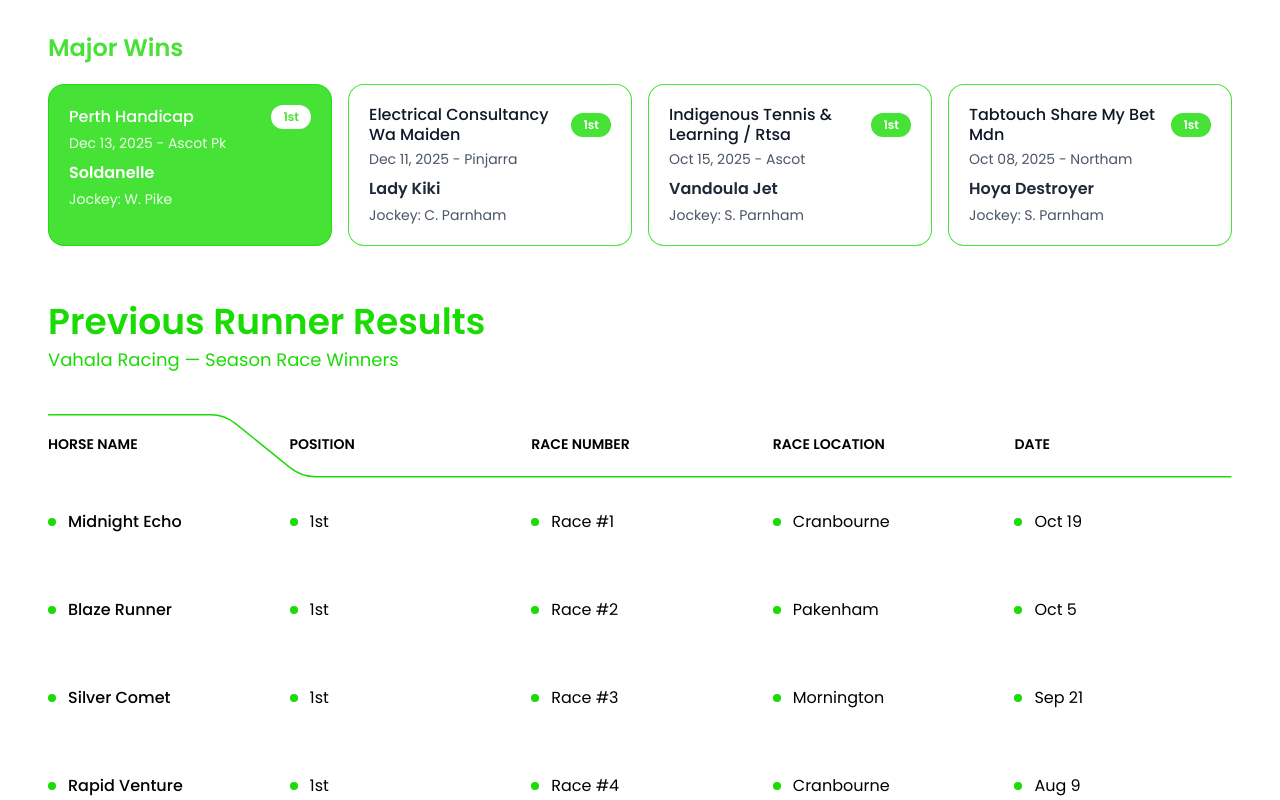
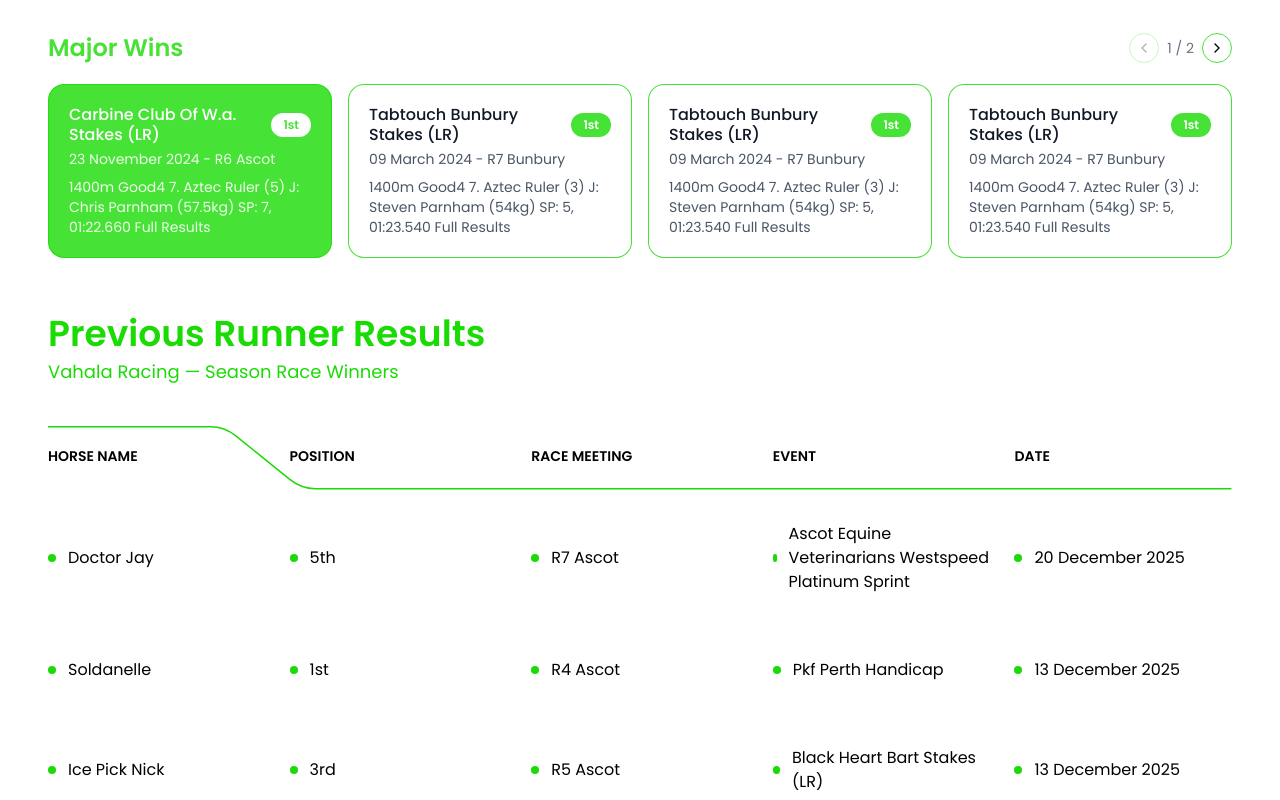
Before and after one commit to nexlebot/Valhala-Racing, a Next.js app: page /results in a window 1280 px wide. Shown: the part 460-1260 px from the top of the page. Built offline with nearby package versions, Linux system fonts and the light colour scheme.

Commit message:
dynamic_racing results

```diff
--- a/app/_components/WinsCard.tsx
+++ b/app/_components/WinsCard.tsx
@@ -1,78 +1,59 @@
-import React from 'react';
+'use client';
 
-interface WinCard {
-    id: number;
-    raceName: string;
-    date: string;
-    location: string;
-    horseName: string;
-    jockeyName: string;
-}
+import React, { useState } from 'react';
+import { ChevronLeft, ChevronRight } from 'lucide-react';
+import { MajorWin } from '../../lib/getTrainerRaces';
 
-const MajorWins: React.FC = () => {
-    const wins: WinCard[] = [
-        {
-            id: 1,
-            raceName: "Perth Handicap",
-            date: "Dec 13, 2025",
-            location: "Ascot Pk",
-            horseName: "Soldanelle",
-            jockeyName: "Jockey: W. Pike"
-        },
-        {
-            id: 2,
-            raceName: "Electrical Consultancy Wa Maiden",
-            date: "Dec 11, 2025",
-            location: "Pinjarra",
-            horseName: "Lady Kiki",
-            jockeyName: "Jockey: C. Parnham"
-        },
-        {
-            id: 3,
-            raceName: "Indigenous Tennis & Learning / Rtsa",
-            date: "Oct 15, 2025",
-            location: "Ascot",
-            horseName: "Vandoula Jet",
-            jockeyName: "Jockey: S. Parnham"
-        },
-        {
-            id: 4,
-            raceName: "Tabtouch Share My Bet Mdn",
-            date: "Oct 08, 2025",
-            location: "Northam",
-            horseName: "Hoya Destroyer",
-            jockeyName: "Jockey: S. Parnham"
-        }
-    ];
+const PAGE_SIZE = 4;
 
+const MajorWins: React.FC<{ wins: MajorWin[] }> = ({ wins }) => {
+    const [page, setPage] = useState(0);
+    const totalPages = Math.ceil(wins.length / PAGE_SIZE);
+    const visible = wins.slice(page * PAGE_SIZE, page * PAGE_SIZE + PAGE_SIZE);
 
     return (
         <div className="w-full mt-6 lg:mt-0">
-            <div className="flex items-center gap-3 mb-5">
+            <div className="flex items-center justify-between mb-5">
                 <h1 className="text-2xl font-semibold" style={{ color: '#1ADB04CC' }}>
                     Major Wins
                 </h1>
+                {totalPages > 1 && (
+                    <div className="flex items-center gap-2">
+                        <button
+                            onClick={() => setPage(p => p - 1)}
+                            disabled={page === 0}
+                            className="p-1.5 rounded-full border transition-colors disabled:opacity-30 disabled:cursor-not-allowed hover:bg-gray-100"
+                            style={{ borderColor: '#1ADB04CC' }}
+                        >
+                            <ChevronLeft className="w-4 h-4" />
+                        </button>
+                        <span className="text-sm text-gray-500">{page + 1} / {totalPages}</span>
+                        <button
+                            onClick={() => setPage(p => p + 1)}
+                            disabled={page === totalPages - 1}
+                            className="p-1.5 rounded-full border transition-colors disabled:opacity-30 disabled:cursor-not-allowed hover:bg-gray-100"
+                            style={{ borderColor: '#1ADB04CC' }}
+                        >
+                            <ChevronRight className="w-4 h-4" />
+                        </button>
+                    </div>
+                )}
             </div>
 
             <div className="grid grid-cols-1 md:grid-cols-2 lg:grid-cols-4 gap-4">
-                {wins.map((win, index) => (
+                {visible.map((win, index) => (
                     <div
-                        key={win.id}
+                        key={page * PAGE_SIZE + index}
                         className="relative rounded-2xl p-5 border transition-all duration-300 hover:shadow-lg"
                         style={{
                             backgroundColor: index === 0 ? '#1ADB04CC' : '#FFFFFF',
                             borderColor: '#1ADB04CC'
                         }}
                     >
-                        <div className='flex  justify-between items-center'>
-
-
-                            {/* Race Name */}
-                            <h3 className={`text-base font-medium  leading-tight ${index === 0 ? 'text-white' : 'text-gray-900'}`}>
-                                {win.raceName}
+                        <div className='flex justify-between items-center'>
+                            <h3 className={`text-base font-medium leading-tight ${index === 0 ? 'text-white' : 'text-gray-900'}`}>
+                                {win.event_name}
                             </h3>
-
-                            {/* Badge */}
                             <div className="inline-flex items-center justify-center">
                                 <span
                                     className="text-xs font-semibold px-3 py-1 rounded-full"
@@ -81,24 +62,15 @@ const MajorWins: React.FC = () => {
                                         color: index === 0 ? '#1ADB04CC' : 'white'
                                     }}
                                 >
-                                    1st
+                                    {win.position}
                                 </span>
                             </div>
                         </div>
-
-                        {/* Date and Location */}
                         <p className={`text-sm mt-1 mb-2 ${index === 0 ? 'text-white/90' : 'text-gray-600'}`}>
-                            {win.date} - {win.location}
+                            {win.date} - {win.meeting}
                         </p>
-
-                        {/* Horse Name */}
-                        <p className={`text-base font-semibold mb-1 ${index === 0 ? 'text-white' : 'text-gray-800'}`}>
-                            {win.horseName}
-                        </p>
-
-                        {/* Jockey Name */}
                         <p className={`text-sm ${index === 0 ? 'text-white/90' : 'text-gray-600'}`}>
-                            {win.jockeyName}
+                            {win.race_info}
                         </p>
                     </div>
                 ))}
--- a/app/results/page.tsx
+++ b/app/results/page.tsx
@@ -4,120 +4,56 @@ import Navbar from '../_components/navbar'
 import WinsCard from '../_components/WinsCard'
 import UpComingRaceListView, { Column } from '../_components/homePageSpecificSections/upComingRaceListView'
 import UpcomingRacesMobile from '../_components/UpcomingRacesMobile'
+import { getMajorWins, getPreviousRunners } from '../../lib/getTrainerRaces'
 
-const raceDataMobile = [
-    {
-        "name": "Thunder Blaze",
-        "race": "Race #12",
-        "location": "Melbourne Racecourse, Australia",
-        "date": "October 18, 2025"
-    },
-    {
-        "name": "Golden Stride",
-        "race": "Race #7",
-        "location": "Sydney Park Arena, Australia",
-        "date": "October 20, 2025"
-    },
-    {
-        "name": "Midnight Charger",
-        "race": "Race #3",
-        "location": "Adelaide Downs, Australia",
-        "date": "October 28, 2025"
-    },
-    {
-        "name": "Silver Arrow",
-        "race": "Race #9",
-        "location": "Brisbane Grand Track, Australia",
-        "date": "November 2, 2025"
-    }
-]
-const raceDataDesktop = [
-    {
-        "horseName": "Midnight Echo",
-        "position": "1st",
-        "raceNumber": "Race #1",
-        "location": "Cranbourne",
-        "date": "Oct 19"
-    },
-    {
-        "horseName": "Blaze Runner",
-        "position": "1st",
-        "raceNumber": "Race #2",
-        "location": "Pakenham",
-        "date": "Oct 5"
-    },
-    {
-        "horseName": "Silver Comet",
-        "position": "1st",
-        "raceNumber": "Race #3",
-        "location": "Mornington",
-        "date": "Sep 21"
-    },
-    {
-        "horseName": "Rapid Venture",
-        "position": "1st",
-        "raceNumber": "Race #4",
-        "location": "Cranbourne",
-        "date": "Aug 9"
-    },
-    {
-        "horseName": "Silver Comet",
-        "position": "1st",
-        "raceNumber": "Race #5",
-        "location": "Bendigo",
-        "date": "Jul 15"
-    },
-    {
-        "horseName": "Night Commander",
-        "position": "1st",
-        "raceNumber": "Race #6",
-        "location": "Ballarat",
-        "date": "Jun 7"
-    },
-    {
-        "horseName": "Flashpoint",
-        "position": "1st",
-        "raceNumber": "Race #7",
-        "location": "Sandown",
-        "date": "May 18"
-    }
-]
 const columns: Column[] = [
-    { key: "horseName", label: "Horse Name", grow: 1 },
+    { key: "horse_name", label: "Horse Name", grow: 1 },
     { key: "position", label: "Position", grow: 1 },
-    { key: "raceNumber", label: "Race Number", grow: 1 },
-    { key: "location", label: "Race Location", grow: 1 },
+    { key: "meeting", label: "Race Meeting", grow: 1 },
+    { key: "event_name", label: "Event", grow: 1 },
     { key: "date", label: "Date", grow: 1, align: "left" },
 ];
 
+const page = async () => {
+    const [majorWins, previousRunners] = await Promise.all([getMajorWins(), getPreviousRunners()]);
 
-
-const page = () => {
     return (
         <div className='mx-6 lg:mx-12'>
             <Navbar hasBackgroundImage={false} />
 
-            <PageIntro mainHeading='Winner Result' intro='Honoring race champions who earned glory through power, speed, and unforgettable victories.' blocks={[
+            <PageIntro
+                mainHeading='Winner Result'
+                intro='Honoring race champions who earned glory through power, speed, and unforgettable victories.'
+                blocks={[
                     {
                         heading: 'Where Legends Cross the Finish Line',
                         subHeading: 'Honoring the champions who defined victory.',
                         paragraphs: [
-
                             "Step into a world where greatness is not just achieved — it is earned through fearless spirit, relentless speed, and the desire to conquer the track. Witness champions who outran the odds, mastered every stride, and turned split-seconds into unforgettable history. Explore official race stats, winning times, and extraordinary performances that shaped legendary finishes. From the thunder of hooves to the roar of the crowd, every moment reflects pride, honor, and glory. Celebrate the finest racehorses, the brilliance of skilled jockeys, and the victories that will forever stand tall in the world of horse racing."
                         ]
                     },
-            ]} />
+                ]}
+            />
 
-            <WinsCard />
+            <WinsCard wins={majorWins} />
+
             <div className='hidden lg:block'>
-                <UpComingRaceListView items={raceDataDesktop} header={{
+                <UpComingRaceListView
+                    items={previousRunners as Record<string, unknown>[]}
+                    header={{
                         title: "Previous Runner Results",
                         subHeading: "Vahala Racing — Season Race Winners"
-                }} columns={columns} />
-
+                    }}
+                    columns={columns}
+                />
             </div>
             <div className='my-6 lg:my-0 lg:hidden'>
-                <UpcomingRacesMobile items={raceDataMobile} />
+                <UpcomingRacesMobile items={previousRunners.map(r => ({
+                    name: r.horse_name,
+                    race: r.meeting,
+                    location: r.event_name,
+                    date: r.date,
+                }))} />
             </div>
         </div>
     )
--- a/app/upcoming-races/page.tsx
+++ b/app/upcoming-races/page.tsx
@@ -5,43 +5,23 @@ import UpComingRaceListView, { Column } from '../_components/homePageSpecificSec
 import UpcomingRacesMobile from '../_components/UpcomingRacesMobile'
 import { IoLocationSharp } from 'react-icons/io5'
 import { FaCalendarAlt } from "react-icons/fa";
-
-const raceData = [
-    {
-        "name": "Thunder Blaze",
-        "race": "Race #12",
-        "location": "Melbourne Racecourse, Australia",
-        "date": "October 18, 2025"
-    },
-    {
-        "name": "Golden Stride",
-        "race": "Race #7",
-        "location": "Sydney Park Arena, Australia",
-        "date": "October 20, 2025"
-    },
-    {
-        "name": "Midnight Charger",
-        "race": "Race #3",
-        "location": "Adelaide Downs, Australia",
-        "date": "October 28, 2025"
-    },
-    {
-        "name": "Silver Arrow",
-        "race": "Race #9",
-        "location": "Brisbane Grand Track, Australia",
-        "date": "November 2, 2025"
-    }
-]
-
+import { getUpcomingRaces } from '../../lib/getTrainerRaces';
 
 const columns: Column[] = [
-    { key: "name", label: "Horse Name", width: "flex-[0_0_300px]" },
-    { key: "race", label: "Race Number", width: "flex-[0_0_260px]" },
-    { key: "location", label: "Race Position", width: "flex-[0_0_400px]" },
+    { key: "horse_name", label: "Horse Name", width: "flex-[0_0_300px]" },
+    { key: "race_number", label: "Race Number", width: "flex-[0_0_260px]" },
+    { key: "race_details", label: "Race Position", width: "flex-[0_0_400px]" },
     { key: "date", label: "Date", width: "flex-[0_0_200px]", align: "left" },
 ];
 
-const page = () => {
+const page = async () => {
+    const races = await getUpcomingRaces();
+    const raceData = races.map(r => ({
+        horse_name: r.horse_name,
+        race_number: `Race #${r.race_number}`,
+        race_details: r.track,
+        date: r.date,
+    }));
     return (
         <div className=''>
             <Navbar />
@@ -60,7 +40,7 @@ const page = () => {
                 }
             ]} />
             <div className="mx-6 lg:mx-12 hidden lg:block ">
-                <UpComingRaceListView items={raceData} header={{
+                <UpComingRaceListView items={raceData as Record<string, unknown>[]} header={{
                     title: "Upcoming Races",
                     subtitle:
                         "Stay ahead of the action — explore the latest horse racing events happening soon across Australia.",
@@ -69,7 +49,7 @@ const page = () => {
                 />
             </div>
             <div className='mx-6 my-6 lg:mx-12 lg:hidden'>
-                <UpcomingRacesMobile items={raceData} />
+                <UpcomingRacesMobile items={raceData.map(r => ({ name: r.horse_name, race: r.race_number, location: r.race_details as string, date: r.date }))} />
             </div>
         </div>
     )
--- /dev/null
+++ b/lib/getTrainerRaces.ts
@@ -0,0 +1,58 @@
+import fs from 'fs';
+import path from 'path';
+
+export type UpcomingRace = {
+    horse_name: string;
+    race_number: string;
+    race_details: string;
+    track: string;
+    date: string;
+};
+
+export type MajorWin = {
+    position: string;
+    date: string;
+    meeting: string;
+    event_name: string;
+    race_info: string;
+};
+
+export type PreviousRunner = {
+    position: string;
+    horse_name: string;
+    meeting: string;
+    event_name: string;
+    date: string;
+    distance: string;
+    track_condition: string;
+};
+
+async function fetchData() {
+    const url = process.env.TRAINER_RACES_JSON_URL;
+    if (url) {
+        const res = await fetch(url, { next: { revalidate: 3600 } });
+        return res.json();
+    }
+    const filePath = path.join(process.cwd(), '.local-storage', 'scraped_data', 'trainer_races.json');
+    return JSON.parse(fs.readFileSync(filePath, 'utf-8'));
+}
+
+export async function getUpcomingRaces(): Promise<UpcomingRace[]> {
+    const data = await fetchData();
+    return data.upcoming_races.races;
+}
+
+export async function getMajorWins(): Promise<MajorWin[]> {
+    const data = await fetchData();
+    return data.major_wins.wins;
+}
+
+export async function getPreviousRunners(): Promise<PreviousRunner[]> {
+    const data = await fetchData();
+    const results: PreviousRunner[] = data.previous_runners.results;
+    return results.sort((a, b) => {
+        const dateDiff = new Date(b.date).getTime() - new Date(a.date).getTime();
+        if (dateDiff !== 0) return dateDiff;
+        return parseInt(a.position) - parseInt(b.position);
+    });
+}
```
Also changed, not shown: 1 other file (tests, documents, lock files or other folders). Lines whose indentation alone changed are shown as unchanged.
